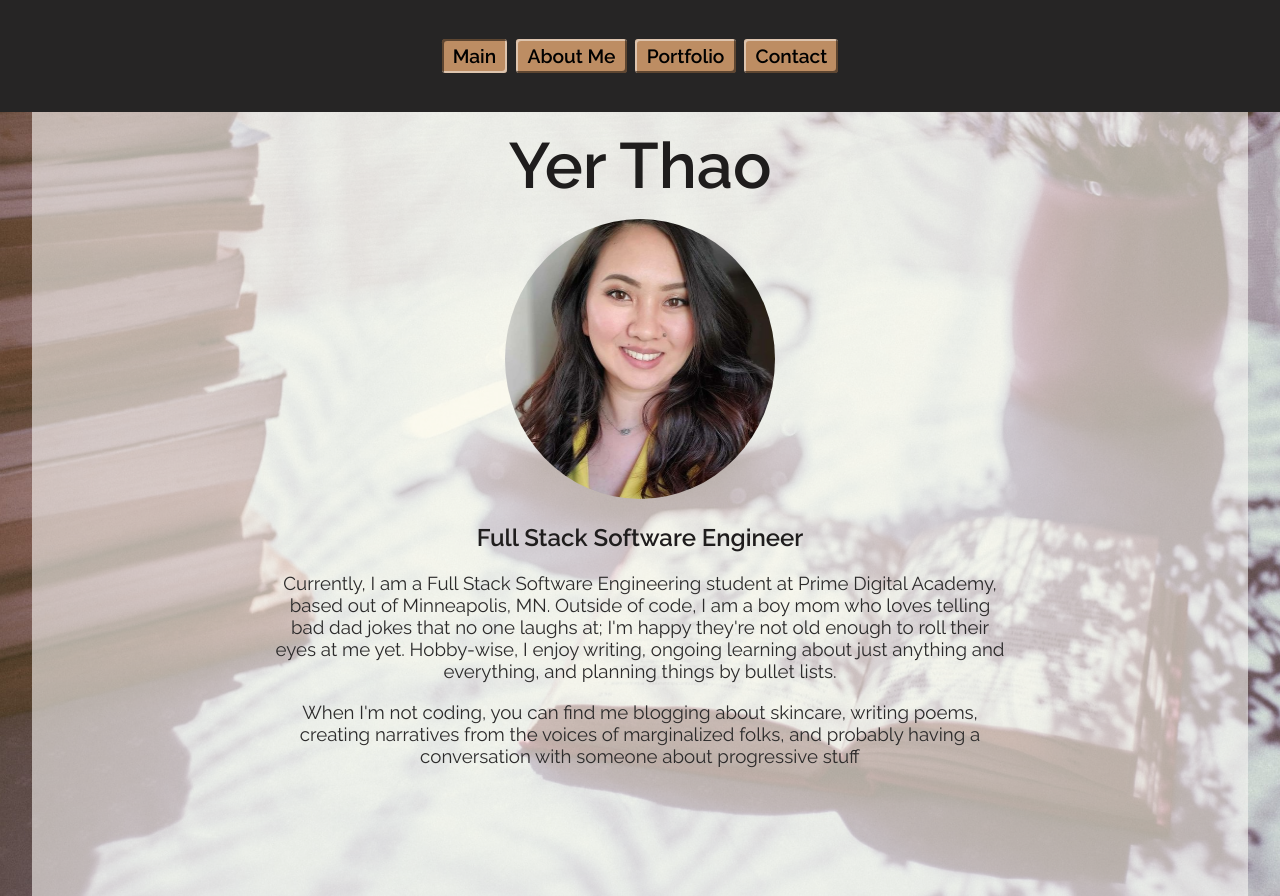
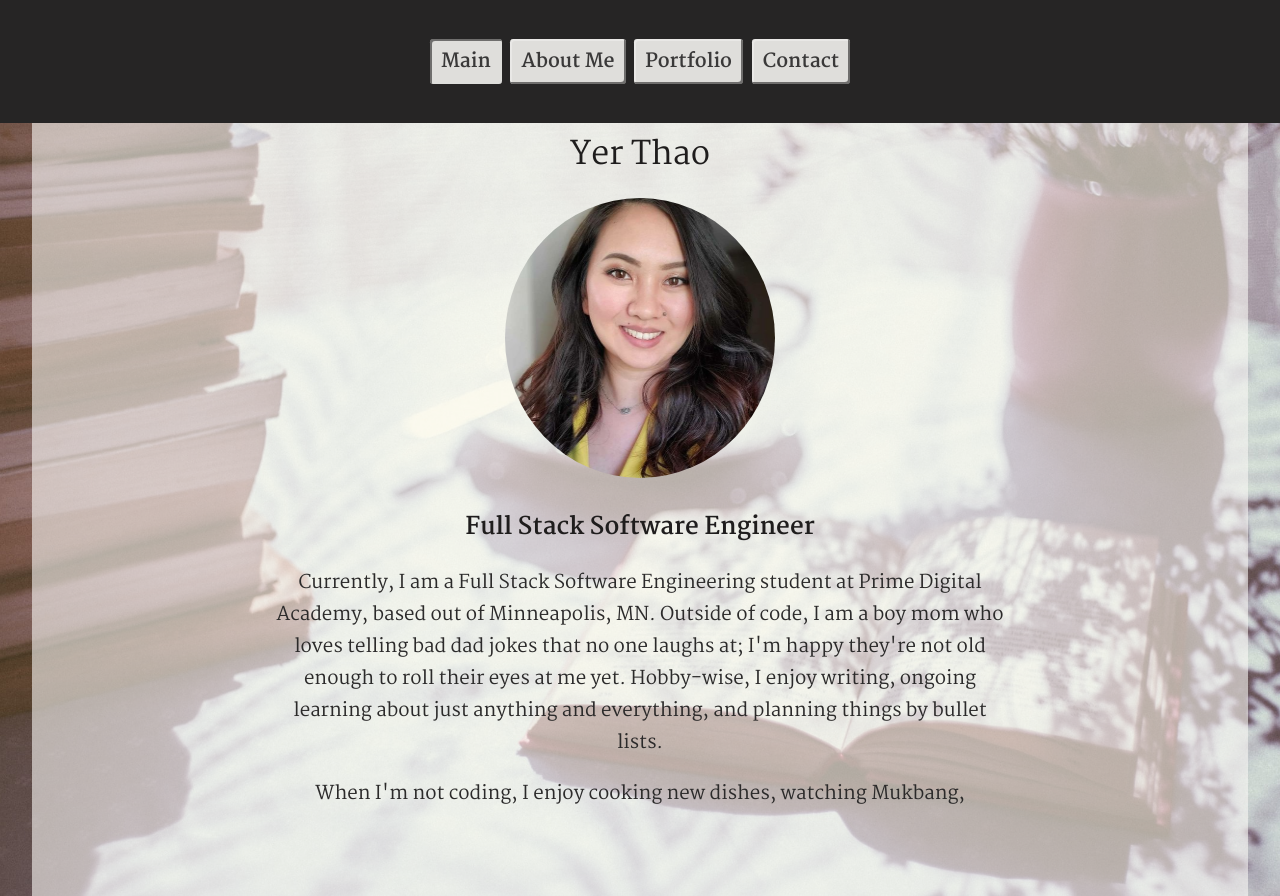
Before and after one commit to yyerthao/yyerthao.github.io, a website: page index.html in a window 1280 px wide. Drawn offline with Linux system fonts and the light colour scheme; a web font is replaced by a local one.

Commit message:
Update colors of site

```diff
--- a/index.html
+++ b/index.html
@@ -4,8 +4,7 @@
 <head>
     <title>Personal Website</Title>
     <link rel="preconnect" href="https://fonts.gstatic.com">
-    <link href="https://fonts.googleapis.com/css2?family=Raleway:wght@200;300;400;500;600&display=swap"
-        rel="stylesheet">
+    <link href="https://fonts.googleapis.com/css2?family=Martel:wght@200;300;400;600;700;800;900&family=Nanum+Gothic+Coding:wght@400;700&display=swap" rel="stylesheet">
     <link rel="stylesheet" href="./public/styles/style.css">
     <!-- <script src="../public/vendor/jquery.min.js"></script>
     <script src="../public/script/client.js"></script> -->
@@ -22,7 +21,7 @@
     </div>
     <div class="container">
         <header>
-            <h1 class="font-lrg">Yer Thao</h1>
+            <h1>Yer Thao</h1>
         </header>
         <div class="main">
             <img id="profile-img" src="./public/images/yer.png" alt="yer">
@@ -37,9 +36,7 @@
                     anything and everything, and planning things by bullet lists.
                 </h3>
                 <h3>
-                    When I'm not coding, you can find me blogging about skincare, writing
-                    poems, creating narratives from the voices of marginalized folks, and
-                    probably having a conversation with someone about progressive stuff
+                    When I'm not coding, I enjoy cooking new dishes, watching Mukbang,
                 </h3>
             </div>
         </div>
--- a/public/styles/style.css
+++ b/public/styles/style.css
@@ -2,14 +2,16 @@
 
 /* ----------------------- Header ----------------------- */
 
-.font-lrg {
+/* .font-lrg {
     font-size: 4rem;
     font-weight: 600;
-}
+} */
 
 h1 {
     margin: 1rem;
     margin-top: 2rem;
+    font-weight: 400;
+
 }
 
 h3 {
@@ -27,8 +29,9 @@ h3 {
 
 /* ----------------------- BODY ----------------------- */
 body {
-    font-family: 'Raleway', sans-serif;
-    /* background-color: #353434; */
+font-family: 'Martel',
+serif;
+/* background-color: #353434; */
     background-image: url(../images/background.jpeg);
     background-position: center;
     background-repeat: no-repeat;
@@ -188,32 +191,33 @@ h3{
 .int-link {
     font-weight: bolder;
     font-size: 1.2rem;
-    color: black;
+    color: rgb(58, 57, 57);
     text-decoration: none;
-    background-color: #ce996ae5;
+    background-color: #f4f3f0e5;
     word-break: inherit;
 }
 
-.unpressed {
-    box-shadow: inset -2px -2px rgba(0, 0, 0, 0.502),
-        inset 2px 2px rgba(255, 255, 255, 0.481);
-}
-
-.pressed {
-    box-shadow: inset 2px 2px rgba(0, 0, 0, 0.502),
-        inset -2px -2px rgba(255, 255, 255, 0.481);
-}
 
 .int-link:active {
     box-shadow: inset 2px 2px rgba(0, 0, 0, 0.502),
-        inset -2px -2px rgba(247, 210, 131, 0.584);
+    inset -2px -2px rgba(247, 210, 131, 0.584);
 }
 
 .int-link:hover {
-    background-color: #eba46668;
+    background-color: #cbc9c7d0;
 }
 
 .input-email {
     border: none;
     background-color: rgba(201, 163, 134, 0.749);
 }
+
+.unpressed {
+    box-shadow: inset -2px -2px rgba(0, 0, 0, 0.502),
+    inset 2px 2px rgba(255, 255, 255, 0.29);
+}
+
+.pressed {
+    box-shadow: inset 2px 2px rgba(0, 0, 0, 0.502),
+    inset -2px -2px rgba(220, 217, 217, 0.228);
+}
```
